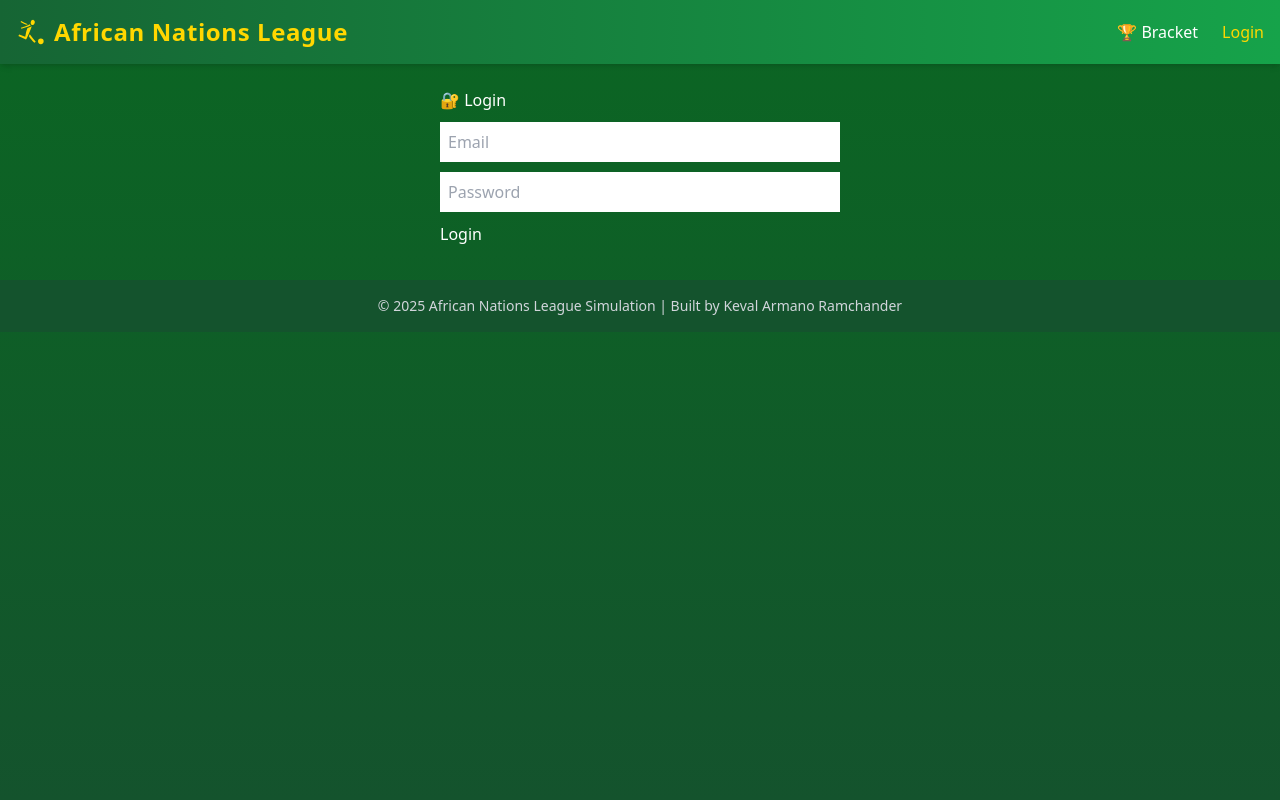
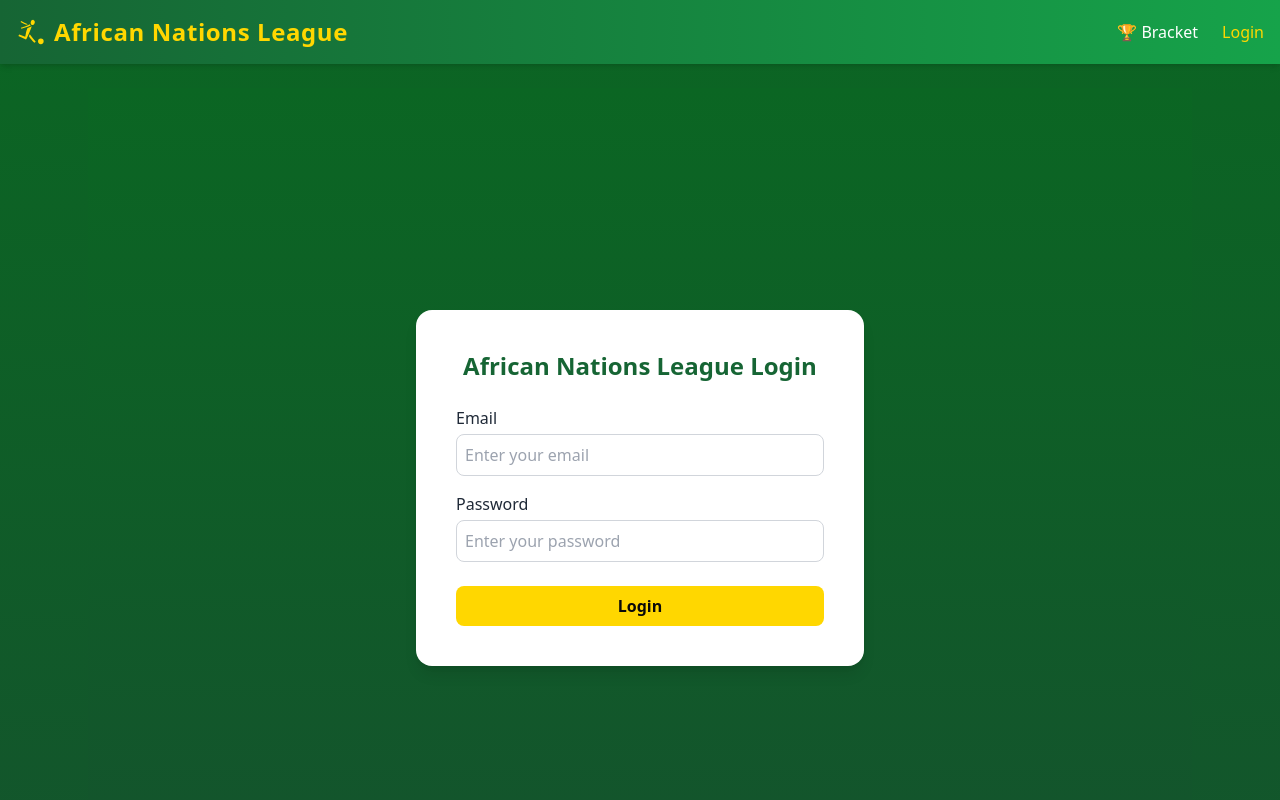
Before and after one commit to Kevalarmano/anleague-frontend, a React (Vite) app: page /login in a window 1280 px wide. Shown: the top 800 px of the page. Built offline with nearby package versions, Linux system fonts and the light colour scheme; no server answers.

Commit message:
login and registerteam.jsx edited

```diff
--- a/src/pages/Login.jsx
+++ b/src/pages/Login.jsx
@@ -9,7 +9,6 @@ export default function Login() {
   const [user, setUser] = useState(null);
   const navigate = useNavigate();
 
-  // Watch authentication state (auto-updates if user is logged in/out)
   useEffect(() => {
     const unsubscribe = onAuthStateChanged(auth, (currentUser) => {
       setUser(currentUser);
@@ -17,56 +16,78 @@ export default function Login() {
     return () => unsubscribe();
   }, []);
 
-  // Handle login button
   async function handleLogin(e) {
     e.preventDefault();
     try {
       await signInWithEmailAndPassword(auth, email, password);
-      setMsg("✅ Logged in successfully!");
+      setMsg("Login successful!");
       setEmail("");
       setPassword("");
-      navigate("/admin"); // go to admin after login
+      navigate("/admin");
     } catch (err) {
-      setMsg("❌ " + err.message);
+      setMsg(err.message);
     }
   }
 
-  // Handle logout button
   async function handleLogout() {
     await signOut(auth);
-    setMsg("👋 Logged out");
+    setMsg("Logged out successfully.");
   }
 
   return (
-    <div style={{ maxWidth: 400, margin: "0 auto" }}>
-      <h2>🔐 Login</h2>
+    <div className="flex items-center justify-center min-h-screen bg-gradient-to-b from-pitch to-green-900">
+      <div className="bg-white text-gray-800 rounded-2xl shadow-lg p-10 w-full max-w-md">
+        <h2 className="text-2xl font-bold text-center text-green-800 mb-6">
+          African Nations League Login
+        </h2>
+
         {user ? (
-        <div>
-          <p>Welcome, <b>{user.email}</b></p>
-          <button onClick={handleLogout}>Logout</button>
+          <div className="text-center">
+            <p className="mb-4">Welcome, <span className="font-semibold">{user.email}</span></p>
+            <button
+              onClick={handleLogout}
+              className="w-full bg-green-700 text-white py-2 rounded-lg hover:bg-green-800 transition"
+            >
+              Logout
+            </button>
           </div>
         ) : (
           <form onSubmit={handleLogin}>
+            <div className="mb-4">
+              <label className="block font-medium mb-1">Email</label>
               <input
                 type="email"
-            placeholder="Email"
+                className="border border-gray-300 rounded-lg w-full p-2"
                 value={email}
                 onChange={(e) => setEmail(e.target.value)}
+                placeholder="Enter your email"
                 required
-            style={{ display: "block", margin: "10px 0", width: "100%", padding: "8px" }}
               />
+            </div>
+            <div className="mb-6">
+              <label className="block font-medium mb-1">Password</label>
               <input
                 type="password"
-            placeholder="Password"
+                className="border border-gray-300 rounded-lg w-full p-2"
                 value={password}
                 onChange={(e) => setPassword(e.target.value)}
+                placeholder="Enter your password"
                 required
-            style={{ display: "block", margin: "10px 0", width: "100%", padding: "8px" }}
               />
-          <button type="submit">Login</button>
+            </div>
+            <button
+              type="submit"
+              className="w-full bg-gold text-dark font-semibold py-2 rounded-lg hover:scale-105 transition"
+            >
+              Login
+            </button>
           </form>
         )}
-      <p style={{ marginTop: "10px", color: "green" }}>{msg}</p>
+
+        {msg && (
+          <p className="mt-4 text-center text-green-700 font-medium">{msg}</p>
+        )}
+      </div>
     </div>
   );
 }
--- a/src/pages/RegisterTeam.jsx
+++ b/src/pages/RegisterTeam.jsx
@@ -1,4 +1,3 @@
-// src/pages/RegisterTeam.jsx
 import React, { useState } from "react";
 import { db, collection, addDoc } from "../firebase";
 import { generatePlayers, calculateTeamRating } from "../lib/rating";
@@ -11,39 +10,70 @@ export default function RegisterTeam() {
   async function handleSubmit(e) {
     e.preventDefault();
     try {
+      if (!country || !manager) {
+        setMsg("Please fill in all fields.");
+        return;
+      }
+
       const players = generatePlayers(country);
       const rating = calculateTeamRating(players);
+
       await addDoc(collection(db, "teams"), {
         country,
         manager,
         rating,
         players,
       });
-      setMsg(`✅ ${country} registered with rating ${rating}`);
+
+      setMsg(`Team ${country} registered successfully with rating ${rating}`);
       setCountry("");
       setManager("");
     } catch (err) {
-      setMsg("❌ " + err.message);
+      setMsg(err.message);
     }
   }
 
   return (
-    <div>
-      <h2>📝 Register a Team</h2>
+    <div className="flex items-center justify-center min-h-screen bg-gradient-to-b from-pitch to-green-900">
+      <div className="bg-white text-gray-800 rounded-2xl shadow-lg p-10 w-full max-w-lg">
+        <h2 className="text-2xl font-bold text-center text-green-800 mb-6">
+          Register a Team
+        </h2>
         <form onSubmit={handleSubmit}>
+          <div className="mb-4">
+            <label className="block font-semibold mb-2">Country Name</label>
             <input
-          placeholder="Country Name"
+              className="border border-gray-300 rounded-lg w-full p-2"
+              type="text"
               value={country}
               onChange={(e) => setCountry(e.target.value)}
+              placeholder="Enter country name"
             />
+          </div>
+
+          <div className="mb-6">
+            <label className="block font-semibold mb-2">Manager Name</label>
             <input
-          placeholder="Manager Name"
+              className="border border-gray-300 rounded-lg w-full p-2"
+              type="text"
               value={manager}
               onChange={(e) => setManager(e.target.value)}
+              placeholder="Enter manager name"
             />
-        <button>Register</button>
+          </div>
+
+          <button
+            type="submit"
+            className="w-full bg-gold text-dark font-semibold py-2 rounded-lg hover:scale-105 transition"
+          >
+            Register Team
+          </button>
         </form>
-      <p>{msg}</p>
+
+        {msg && (
+          <p className="mt-4 text-center text-green-700 font-medium">{msg}</p>
+        )}
+      </div>
     </div>
   );
 }
```
Lines whose indentation alone changed are shown as unchanged.
